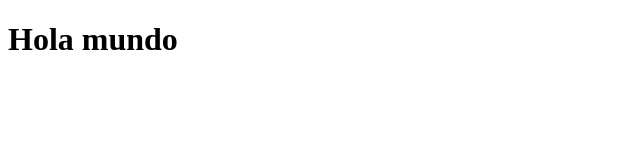
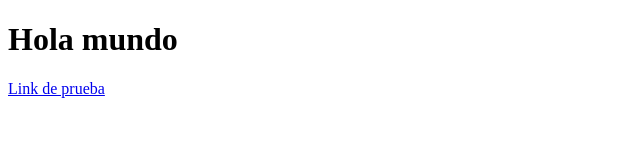
Before and after one commit to devmaufh/pagina, a plain HTML site: page index.html in a window 1280 px wide. Shown: the whole page, without its empty margins (0-640 px from the left). Drawn offline with Linux system fonts and the light colour scheme.

Commit message:
link agregado

```diff
--- a/index.html
+++ b/index.html
@@ -10,6 +10,7 @@
 
     <h1> Hola mundo </h1>
 
+    <a href="#">Link de prueba</a>
 
 
 </body>
```
